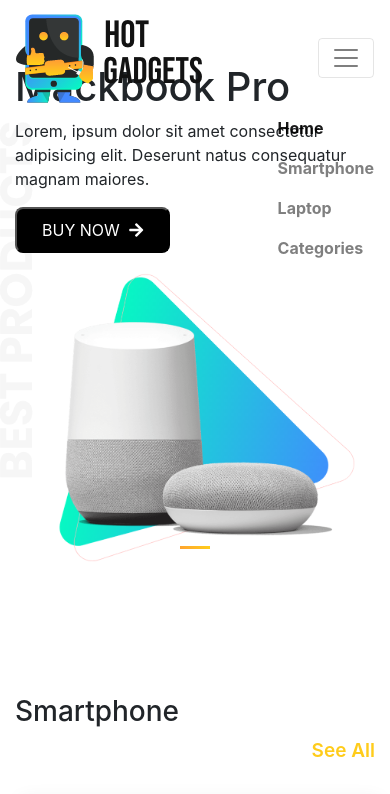
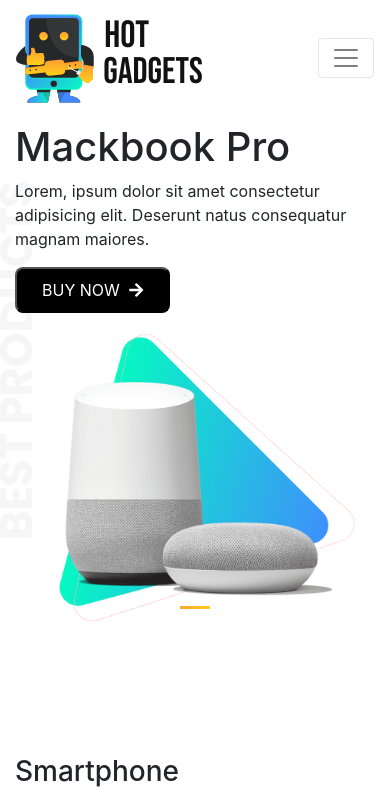
Before and after one commit to Coder-boy/Hot-gadgets, a plain HTML site: page index.html in a window 390 px wide. Shown: the top 794 px of the page. Drawn offline with nearby package versions, Linux system fonts and the light colour scheme.

Commit message:
responsive

```diff
--- a/css/style.css
+++ b/css/style.css
@@ -2,9 +2,16 @@
     background-color: #ffffff0a!important;
 }
 section.home-area {
-    padding-top: 120px;
+    padding-top: 180px;
 }
+nav.navbar{
+    background: white;
 
+
+
+
+    transition: 1s;
+}
 nav.black {
     background-image: linear-gradient(45deg, #ffa231, #ffcf1a);
 
--- a/index.html
+++ b/index.html
@@ -23,7 +23,7 @@
           <button class="navbar-toggler" type="button" data-toggle="collapse" data-target="#navbarNavAltMarkup" aria-controls="navbarNavAltMarkup" aria-expanded="false" aria-label="Toggle navigation">
             <span class="navbar-toggler-icon"></span>
           </button>
-          <div class="d-flex justify-content-end collapse navbar-collapse" id="navbarNavAltMarkup">
+          <div class=" justify-content-end collapse navbar-collapse" id="navbarNavAltMarkup">
             <div class="navbar-nav">
 
               <a class="nav-link active" href="#home">Home <span class="sr-only">(current)</span></a>
```
